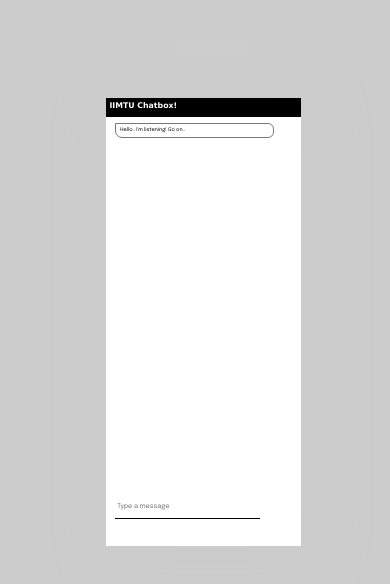
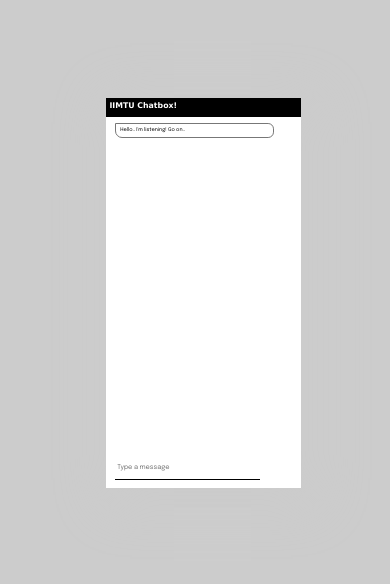
Before and after one commit to i-am-ab/Bot, a plain HTML site: page index.html in a window 390 px wide. Drawn offline with Linux system fonts and the light colour scheme; some icons are missing; a web font is replaced by a local one.

Commit message:
Update styles.css

```diff
--- a/styles.css
+++ b/styles.css
@@ -129,7 +129,7 @@
 
   @media screen and (max-width: 500px) {
     body .card {
-        height: 115vw;
+        height: 100vw;
         width: 50vw;
         background-color: white;
         margin-left: 25vw;
@@ -137,7 +137,7 @@
         box-shadow: 2vw 2vw 12vw 3vw #ccc;
     }
     body .card #message-section {
-        height: 99vw;
+        height: 89vw;
         font-size: 1.7vw;
         padding: 0 2.5vw;
         overflow-y: auto;
```
